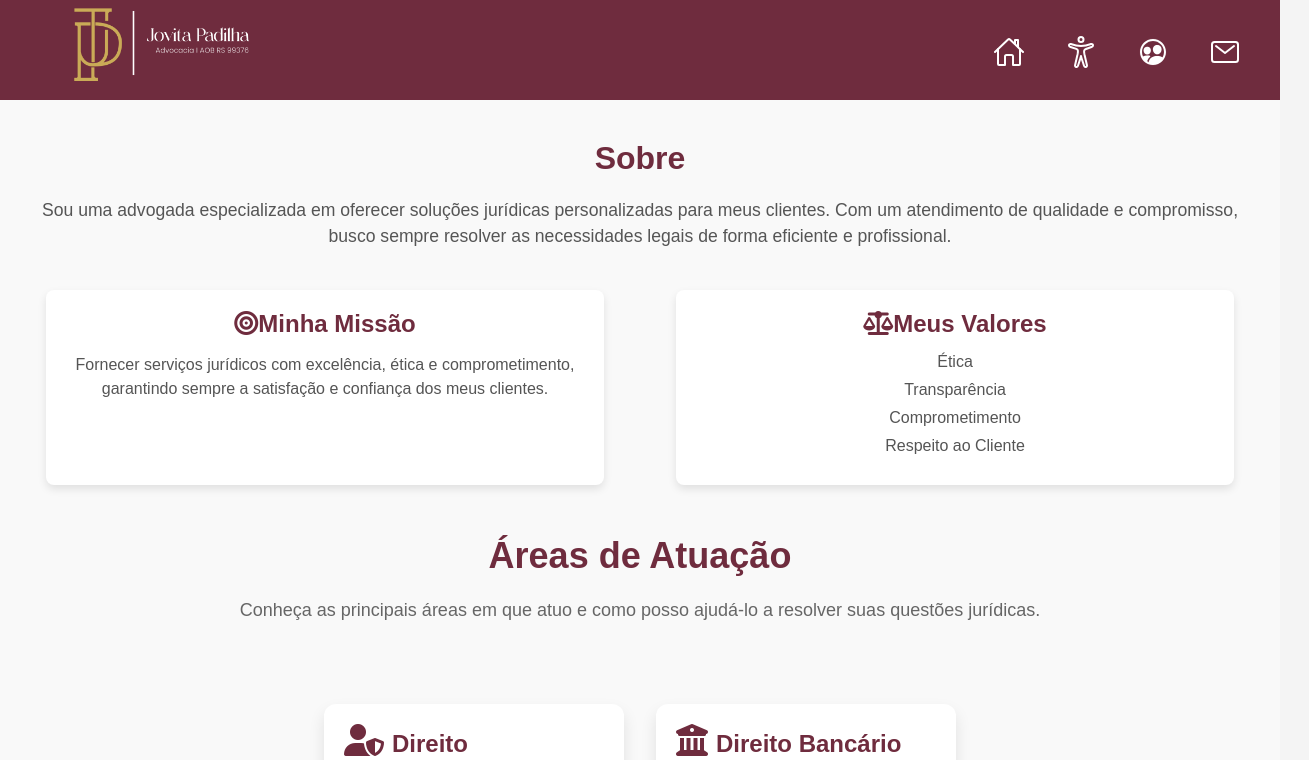
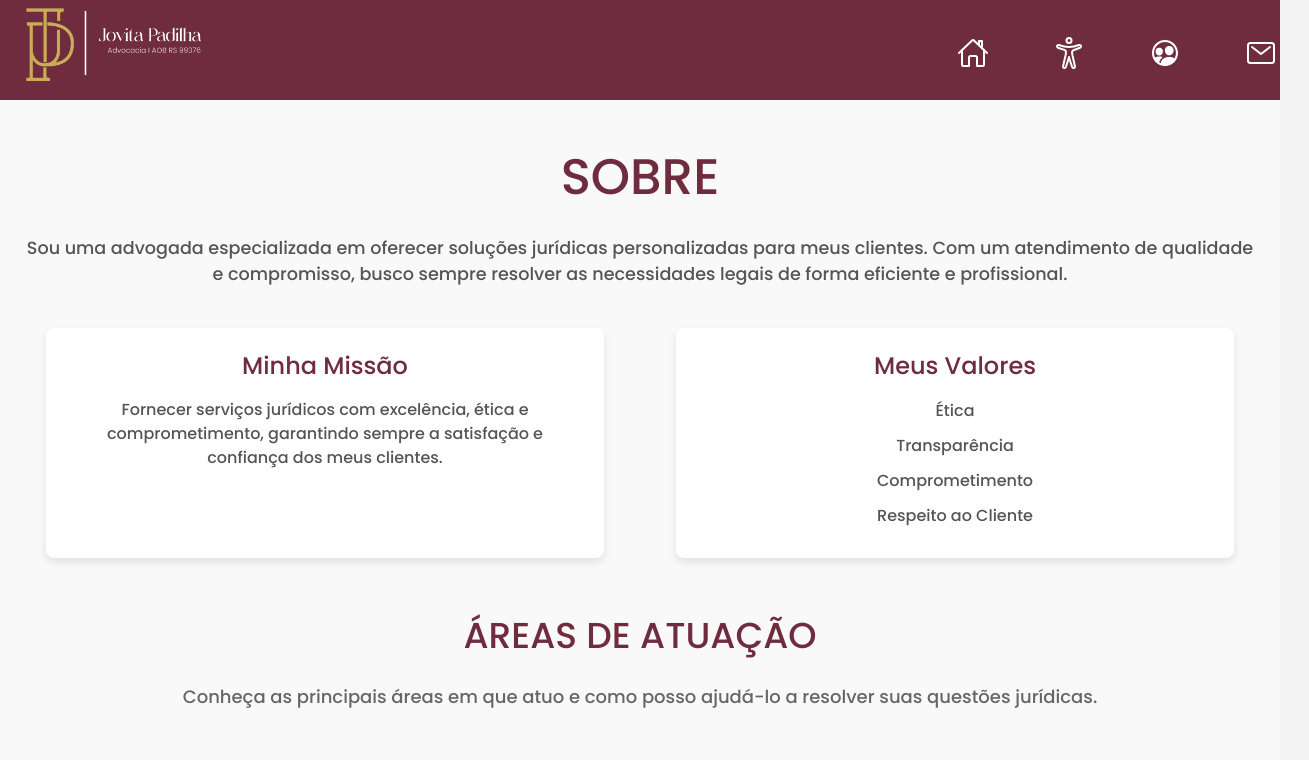
Before and after one commit to friarthur/Padilha, a plain HTML site: page html/about.html in a window 1280 px wide. Shown: the top 760 px of the page, 1309 px wide, since content can reach past the window. Drawn offline with nearby package versions, Linux system fonts and the light colour scheme.

Commit message:
update .css* for .html* files -> (navbars)

```diff
--- a/css/about.css
+++ b/css/about.css
@@ -1,15 +1,15 @@
+@import url('https://fonts.googleapis.com/css2?family=Poppins:ital,wght@0,100;0,200;0,300;0,400;0,500;0,600;0,700;0,800;0,900;1,100;1,200;1,300;1,400;1,500;1,600;1,700;1,800;1,900&display=swap');
+
+
 /* Reset e Estilos Básicos */
 * {
   margin: 0;
   padding: 0;
   box-sizing: border-box;
+  font-family: 'Poppins', sans-serif;
+  font-weight: 500;
 }
 
-body {
-  font-family: 'Arial', sans-serif;
-  background-color: #f4f4f4;
-  color: #333;
-}
 :root{
   --color-one: #6F2C3E;
   --color-two: #fff;
@@ -17,13 +17,17 @@ body {
   --color-fowr:  #4A4A4A;
   --color-five: #333;
   --color-six: #FFD700;
+  --color-seven: #f4f4f4;
+
 }
 
-.container {
-  width: 90%;
-  margin: 0 auto;
-  max-width: 1200px;
+body {
+  background-color: var(--color-seven);
+  color: var(--color-fowr);
+
 }
+
+
 
 /* Navbar */
 .navigation {
@@ -36,11 +40,11 @@ body {
   justify-content: space-between;
 }
 .navigation img {
-  width: 250px;
-    margin: 22px;
-    padding: 12px;
+  width:250px;
+  padding: 12px;
+  margin: 22px;
+
 }
-
 
 
 .navigation ul{
@@ -49,10 +53,11 @@ body {
   margin-left: 660px;
 }
 
+
 .navigation ul li{
   position: relative;
   list-style: none;
-  width: 4.5rem;
+  width: 6rem;
   height: 70px;
   z-index: 1;
 }
@@ -82,7 +87,7 @@ body {
 }
 
 .navigation ul li:hover a .icon{
-  transform: translateY(-35px);  color: #FFD700;
+  transform: translateY(-35px);  color: var(--color-six);
 }
 
 .navigation ul li a .text{
@@ -126,9 +131,8 @@ transform: translateY(10px);
   color: var(--color-tree);
 }
 
-
+/* Seção "Sobre Nós" */
 /* Estilo geral da seção "Sobre Nós" */
-
 .sobre-nos {
   padding: 40px 20px;
   background-color: #f9f9f9;
@@ -139,6 +143,8 @@ transform: translateY(10px);
   font-size: 2rem;
   color: #6f2c3e;
   margin-bottom: 20px;
+  font-size: 50px;
+  text-transform: uppercase;
 }
 
 .descricao {
@@ -220,7 +226,7 @@ transform: translateY(10px);
 /* Grid e Cards */
 .grid {
   display: grid;
-  grid-template-columns: repeat(2, 2fr); /* 3 colunas */
+  grid-template-columns: repeat(3, 1fr); /* 3 colunas */
   justify-content: center;
   gap: 2rem;
   margin-top: 2.5rem;
@@ -237,10 +243,6 @@ transform: translateY(10px);
   text-align: left;
   width: 100%;
   max-width: 300px;
-}
-.card-icon {
-  font-size: 2rem;
-  color: #6F2C3E; /* Cor principal do site */
 }
 
 .card:hover {
--- a/css/service.css
+++ b/css/service.css
@@ -14,23 +14,17 @@
   --color-fowr:  #4A4A4A;
   --color-five: #333;
   --color-six: #FFD700;
-}
-.html, body{
-  overflow: auto;
-  scroll-behavior: smooth;
 
-}
-.hidden {
+body {
 
-  transform: translateY(20px);
-  transition: opacity 0.5s ease-out, transform 0.5s ease-out;
-}
-
-.visible {
-
-  transform: translateY(0);
-}
-
+    font-family: "Poppins", sans-serif;
+    background-image: url('/img/logo-f.png');
+    background-size: 10%;
+    height: 100vh;
+    background-repeat: no-repeat;
+    background-position: center;
+    background-attachment: fixed;
+  }
 
   .navigation {
     position: relative;
@@ -42,27 +36,26 @@
     justify-content: space-between;
   }
   .navigation img {
-    width: 250px;
-      margin: 22px;
-      padding: 12px;
+   width:250px;
+   margin:0 10px
+
   }
-
 
 
   .navigation ul{
     display: flex;
-    width: -20px;
-    margin-left: 660px;
+    width: -40px;
+    margin-left: 880px;
   }
+
 
   .navigation ul li{
     position: relative;
     list-style: none;
-    width: 4.5rem;
+    width: 7rem;
     height: 70px;
     z-index: 1;
   }
-
 
 
   .navigation ul li a{
@@ -89,7 +82,7 @@
   }
 
   .navigation ul li:hover a .icon{
-    transform: translateY(-35px);  color: #FFD700;
+    transform: translateY(-35px);  color: var(--color-six);
   }
 
   .navigation ul li a .text{
@@ -175,7 +168,6 @@
       grid-template-columns: repeat(3, 1fr);
     }
   }
-
   /* Service Card Styles */
   .service-card {
     background-color: white;
@@ -189,7 +181,7 @@
     font-size: 1.25rem;
     font-weight: bold;
     margin-bottom: 1rem;
-    color: #6F2C3E;
+    color: var(--color-one);
   }
 
   .service-card p {
@@ -251,7 +243,7 @@
 
 .localization h2 {
   font-size: 2rem;
-  color: #6f2c3e;
+  color: var(--color-one);
   margin-bottom: 0.5rem;
   text-align: center;
 }
@@ -330,6 +322,8 @@
 .card-address .btn-map:hover {
   background-color: #5a2333;
 }
+
+
 /* Footer */
 .footer {
   background-color: #2D2D2D;
@@ -406,3 +400,5 @@
 .footer-link i {
   margin-right: 0.5rem;
 }
+
+}
--- a/css/talkme.css
+++ b/css/talkme.css
@@ -1,10 +1,12 @@
 @import url('https://fonts.googleapis.com/css2?family=Poppins:ital,wght@0,100;0,200;0,300;0,400;0,500;0,600;0,700;0,800;0,900;1,100;1,200;1,300;1,400;1,500;1,600;1,700;1,800;1,900&display=swap');
 
-*{
-  margin:0;
-  padding:0;
+*
+{
+  margin: 0;
+  padding: 0;
   box-sizing: border-box;
   font-family: 'Poppins', sans-serif;
+  font-weight: 500;
 }
 
 :root{
@@ -15,8 +17,16 @@
   --color-five: #333;
   --color-six: #FFD700;
 }
-
-
+body {
+  margin: 0;
+  font-family: "Poppins", sans-serif;
+  background-image: url('/img/logo-f.png');
+  background-size: 10%;
+  height: 100vh;
+  background-repeat: no-repeat;
+  background-position: center;
+  background-attachment: fixed;
+}
 /* Navbar */
 .navigation {
   position: relative;
@@ -28,11 +38,11 @@
   justify-content: space-between;
 }
 .navigation img {
-  width: 250px;
-    margin: 22px;
-    padding: 12px;
+width:250px;
+padding: 12px;
+margin: 22px;
+
 }
-
 
 
 .navigation ul{
@@ -41,10 +51,11 @@
   margin-left: 660px;
 }
 
+
 .navigation ul li{
   position: relative;
   list-style: none;
-  width: 4.5rem;
+  width: 6rem;
   height: 70px;
   z-index: 1;
 }
@@ -74,7 +85,7 @@
 }
 
 .navigation ul li:hover a .icon{
-  transform: translateY(-35px);  color: #FFD700;
+  transform: translateY(-35px);  color: var(--color-six);
 }
 
 .navigation ul li a .text{
@@ -93,7 +104,6 @@ opacity: 1;
 transform: translateY(10px);
 }
 
-
 .container {
   max-width: 100vw;
   display: flex;
@@ -104,19 +114,6 @@ transform: translateY(10px);
 
 
 
-.logo {
-  margin-left: 20px;
-  width: 10px;
-  font-size: 30px;
-  font-weight: bold;
-  color: var(--color-six);
-  text-decoration: none;
-  transition: color 0.3s;
-}
-
-.logo:hover {
-  color: var(--color-tree);
-}
 /* Seção de Contato */
 .contact-section {
 
--- a/html/about.html
+++ b/html/about.html
@@ -5,14 +5,13 @@
     <meta name="viewport" content="width=device-width, initial-scale=1.0">
     <title>Padilha Advogados - Sobre</title>
     <link rel="stylesheet" href="/css/about.css">
-    <link rel="icon" href="/img/logo-f.png" type="image/x-icon">
-    <link rel="stylesheet" href="https://cdnjs.cloudflare.com/ajax/libs/font-awesome/6.4.2/css/all.min.css">
+    <link rel="icon" href="/img/img-logo-nova-guia-dourado.png" type="image/x-icon">
 
 </head>
-<body class="body">
+<body class="body-bg">
   <div class="navigation">
     <div class="container">
-      <img src="/img/apresentação 3.png" alt="">
+      <img src="/img/apresentação 3.png" alt="logo">
       <ul>
         <li class="list">
           <a href="/index.html">
@@ -47,18 +46,17 @@
             <span class="text">Fale Conosco</span>
           </a>
         </li>
-
       </ul>
     </div>
   </div>
+
+
   <!-- Seção "Sobre Nós" -->
   <section id="sobre-nos" class="sobre-nos">
     <h2 class="titulo">Sobre</h2>
     <p class="descricao">
       Sou uma advogada especializada em oferecer soluções jurídicas personalizadas para meus clientes. Com um atendimento de qualidade e compromisso, busco sempre resolver as necessidades legais de forma eficiente e profissional.
     </p>
-
-
 
     <!-- Missão e Valores -->
     <div class="missao-valores">
@@ -103,7 +101,6 @@
 
           <!-- Card Direito Bancário -->
           <div class="card">
-
             <h3 class="card-titulo"><i class="fa-solid fa-university card-icon"></i>Direito Bancário </h3>
             <p class="card-descricao">
               Atuo em situações que envolvem instituições financeiras, garantindo que seus direitos como consumidor sejam preservados. Revisão de contratos, taxas abusivas e muito mais.
@@ -155,7 +152,6 @@
 </section>
 
 
-  </section>
   <footer class="footer">
     <div class="footer-container">
       <div class="footer-grid">
--- a/script/index.js
+++ b/script/index.js
@@ -10,7 +10,7 @@ document.addEventListener("DOMContentLoaded", () => {
 
   // Aceitar cookies
   acceptButton.addEventListener("click", () => {
-    setCookie("cookie_consent", "accepted", 1);
+    setCookie("cookie_consent", "accepted", 365); // Define o consentimento por 1 ano
     cookiePopup.style.display = "none"; // Esconde o pop-up
   });
 
```
Also changed, not shown: css/index.css (+18 -23 lines), html/services.html (+1 -4 lines), html/talkme.html (+9 -16 lines), index.html (+14 -14 lines), img/apresentação 3.png (renamed from img/apresentação 3.png), img/logo-com-fundo-image-cidade-porto-alegre.png (deleted), img/png-transparent-gold-colored-letter-p-illustration-letter-case-alphabet-letter-p-miscellaneous-cross-symbol-thumbnail.png (deleted), readme.md, 4 other files.
